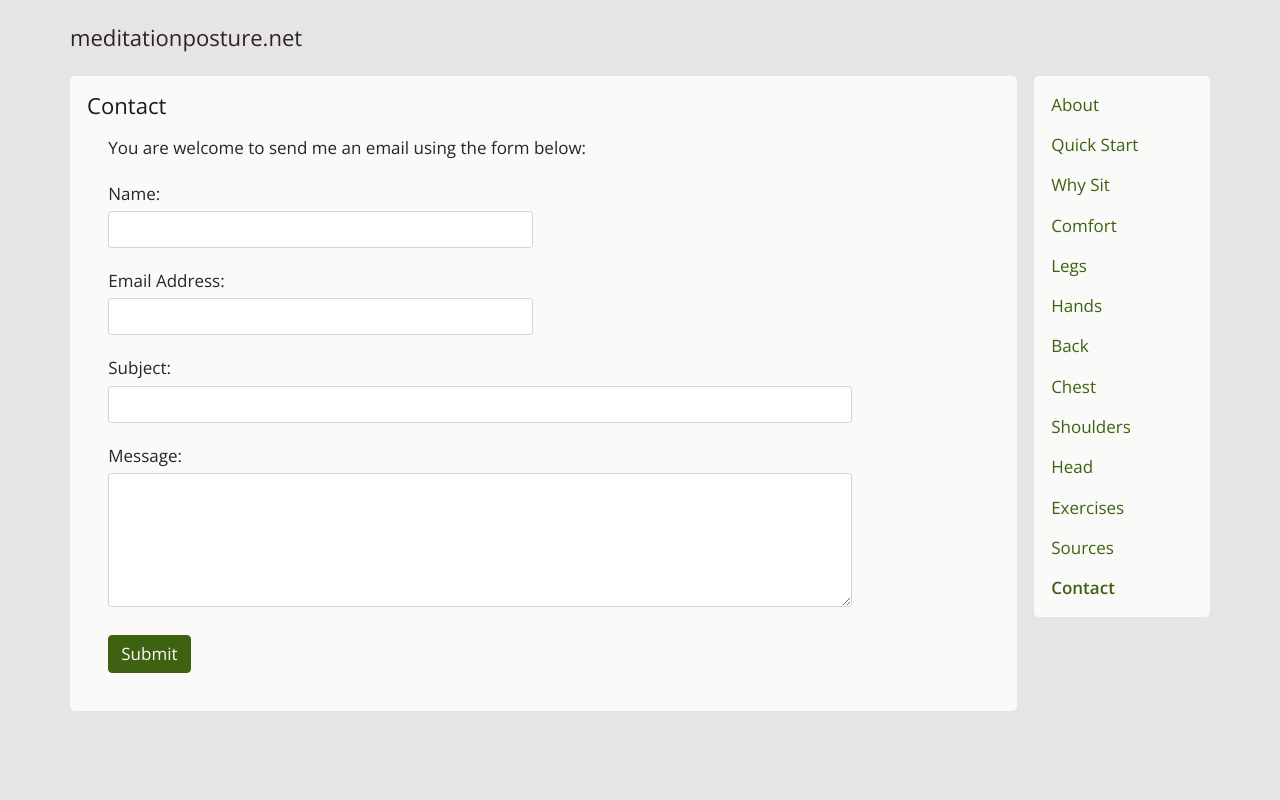
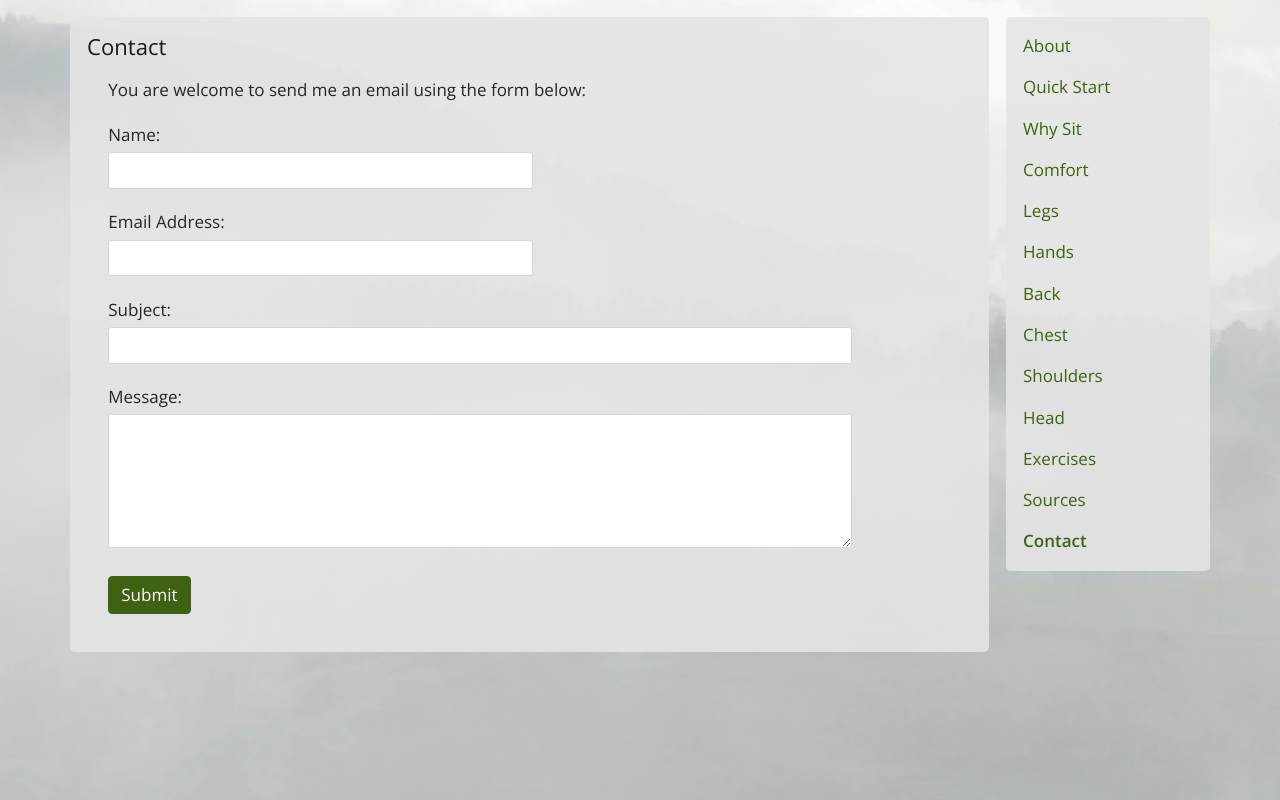
Before and after one commit to jamescrg/meditation-posture, a Django app: page /contact/ in a window 1280 px wide. Run offline with Django 3.2, Linux system fonts and the light colour scheme; some libraries are stand-ins or nearby versions.

Commit message:
Redesign pass: misty hills background, CSS grid, htmx, cache busting
- Replace Bootstrap and jQuery with a small CSS grid layout; load htmx
  (boosted navigation) and Alpine from jsDelivr
- Remove the title bar; add a fixed misty hills background image
- Make the sheets light gray and slightly translucent
- Give the navigation a fixed-width sheet that stays in view on scroll
- Add a static_versioned template tag so stylesheet URLs change when
  the files do; link colors.css from the templates instead of @import
- 404 page now extends the main layout

```diff
--- /dev/null
+++ b/app/templatetags/cache_busting.py
@@ -0,0 +1,21 @@
+import os
+
+from django import template
+from django.contrib.staticfiles import finders
+from django.templatetags.static import static
+
+register = template.Library()
+
+
+@register.simple_tag
+def static_versioned(path):
+    """Return the URL of a static file with its modification time appended,
+    so that browsers fetch a fresh copy whenever the file changes."""
+
+    url = static(path)
+    file_path = finders.find(path)
+
+    if file_path:
+        url += "?v=" + str(int(os.path.getmtime(file_path)))
+
+    return url
--- a/static/styles/colors.css
+++ b/static/styles/colors.css
@@ -1,6 +1,10 @@
 /* Tailwind CSS Color Palette as CSS Variables */
 
 :root {
+  /* Average color of the background image, shown while the image loads
+     (a site color, not part of the Tailwind palette) */
+  --bg-color: #d2d4d3;
+
   /* Slate - cool gray, perfect for misty/atmospheric themes */
   --slate-50: #f8fafc;
   --slate-100: #f1f5f9;
--- a/static/styles/styles.css
+++ b/static/styles/styles.css
@@ -1,12 +1,16 @@
 @import url('https://fonts.googleapis.com/css2?family=Open+Sans:ital,wght@0,400;0,600;0,700;1,400&display=swap');
-@import url('/static/styles/colors.css');
 
 /*------------------------------------------------
-base font size
+base
 ------------------------------------------------*/
+
+*, *::before, *::after {
+  box-sizing: border-box;
+}
 
 html {
   font-size: 17px;
+  -webkit-text-size-adjust: 100%;
 }
 
 /*------------------------------------------------
@@ -14,11 +18,22 @@ body and links
 ------------------------------------------------*/
 
 body {
-  /* background: linear-gradient(180deg, var(--stone-200) 0%, var(--stone-50) 60%); */
-  background: var(--stone-200);
+  background: var(--bg-color);
 	color: var(--stone-800);
 	font-family: 'Open Sans', sans-serif;
-  padding-bottom: 2.5rem;
+  font-size: 1rem;
+  line-height: 1.42857143;
+  margin: 0;
+  padding: 1rem 0 2.5rem 0;
+}
+
+/* background image, fixed behind the page */
+body::before {
+  background: var(--bg-color) url('/static/images/misty-hills-bg.webp') center / cover;
+  content: '';
+  inset: 0;
+  position: fixed;
+  z-index: -1;
 }
 
 a, a:visited {
@@ -38,55 +53,31 @@ strong {
 
 
 /*------------------------------------------------
-title navbar
-------------------------------------------------*/
-
-.navbar-title {
-  /* background: linear-gradient(to right, var(--stone-200), var(--stone-50)); */
-  background: var(--stone-200);
-  /* border-bottom: solid 1px var(--stone-400); */
-	font-size: 1.3rem;
-  padding: 1.3rem 0;
-  /* position: sticky; */
-  top: 0;
-  width: 100%;
-  z-index: 1000;
-}
-
-.title-link {
-}
-
-.navbar-title a {
-  color: var(--stone-800);
-  text-decoration: none;
-}
-
-.navbar-title a:hover {
-  color: var(--stone-900);
-}
-
-
-/*------------------------------------------------
 layout
 ------------------------------------------------*/
 
-.content {
-  /* margin-top: 0.5rem; */
+.container {
+  margin: 0 auto;
+  max-width: 1170px;
+  padding: 0 15px;
 }
 
-.row {
-  margin-left: -0.5rem;
-  margin-right: -0.5rem;
+/* the article, with the navigation in its own fixed-width sheet to the right */
+.content {
+  column-gap: 1rem;
+  display: grid;
+  grid-template-columns: minmax(0, 1fr) 12rem;
 }
 
-.col-sm-2, .col-sm-3, .col-sm4,
-.col-sm-8, .col-sm-9, .col-sm-10,.col-sm-11,.col-sm-12{
-  padding-left: 0.5rem;
-  padding-right: 0.5rem;
+@media (max-width: 767px) {
+  .content {
+    grid-template-columns: minmax(0, 1fr);
+  }
 }
 
 .panel-background {
-  background: var(--stone-50);
+  /* light gray, slightly see-through: the percentage is how solid the sheet is */
+  background: color-mix(in srgb, var(--neutral-200) 89%, transparent);
   border-radius: 5px;
   margin-bottom: 1rem;
 	padding: 1rem;
@@ -174,13 +182,7 @@ blockquote {
 navigation
 ------------------------------------------------*/
 
-.nav .panel-background {
-  padding: 0.5rem 1rem;
-}
-
-.nav .list-group-item {
-  background: none;
-	border: none;
+.nav li {
 	font-size: 1rem;
 	padding: 0.5rem 0;
 }
@@ -195,7 +197,17 @@ navigation
 	padding-bottom: 0;
 }
 
+/* the navigation sheet stays in view while the article scrolls */
+.nav .panel-background {
+  max-height: calc(100vh - 2rem);
+  overflow-y: auto;
+  padding: 0.5rem 1rem;
+  position: sticky;
+  top: 1rem;
+}
+
 .nav ul {
+  list-style: none;
 	margin: 0;
 	padding: 0;
 }
@@ -278,13 +305,21 @@ textarea {
   width: 100%;
 }
 
-.btn-default {
+.button {
 	/* background: #b7b7b72b; */
   /* color: #355900; */
   background: var(--lime-800);
   border: solid 1px var(--lime-800);
+  border-radius: 4px;
   color: var(--stone-50);
+  cursor: pointer;
   font-size: 1rem;
+  padding: 6px 12px;
+}
+
+.button:hover {
+  background: var(--lime-700);
+  border-color: var(--lime-700);
 }
 
 input:focus-visible {
--- a/templates/contact.html
+++ b/templates/contact.html
@@ -9,14 +9,14 @@
 
 {{ form.media }}
 
-	<form action="/contact/" class="form-horizontal" method="post" role="form">
+	<form action="/contact/" method="post" role="form" hx-boost="false">
 
     {% csrf_token %}
 
     {{ form.as_p }}
 
     <p>
-      <input type="submit" value="Submit" class="btn btn-default">
+      <input type="submit" value="Submit" class="button">
     </p>
 
 	</form>
--- a/templates/layout.html
+++ b/templates/layout.html
@@ -1,4 +1,6 @@
 <!DOCTYPE html>
+<html lang="en">
+<head>
 
 <meta charset="UTF-8" content="">
 <title>meditationposture.net</title>
@@ -11,11 +13,10 @@
 <!-- preload background image -->
 <link rel="preload" as="image" href="/static/images/misty-field.webp">
 
-<!-- bootstrap stylesheet -->
-<link rel="stylesheet" href="https://maxcdn.bootstrapcdn.com/bootstrap/3.4.0/css/bootstrap.min.css">
-
-<!-- app stylesheets -->
-<link rel="stylesheet" href="/static/styles/styles.css">
+<!-- app stylesheets, versioned so browsers pick up changes -->
+{% load cache_busting %}
+<link rel="stylesheet" href="{% static_versioned 'styles/colors.css' %}">
+<link rel="stylesheet" href="{% static_versioned 'styles/styles.css' %}">
 
 <!-- Google tag (gtag.js) -->
 <script async src="https://www.googletagmanager.com/gtag/js?id=G-6CXHF54ENG"></script>
@@ -27,17 +28,23 @@
   gtag('config', 'G-6CXHF54ENG');
 </script>
 
-<nav class="navbar-title">
-  <div class="container">
-    <a href="/" class="title-link" id="title-link">meditationposture.net</a>
-  </div>
-</nav>
+<!-- htmx and alpine; history navigation reloads the page so that page scripts run -->
+<meta name="htmx-config" content='{"historyCacheSize": 0, "refreshOnHistoryMiss": true}'>
+<script defer src="https://cdn.jsdelivr.net/npm/htmx.org@2.0.11/dist/htmx.min.js"
+    integrity="sha384-2OatzQy1H+Zd/IIrjr1TcuDGqLXeHhbooAyJY1KdQMKnr4LZ22k31GBLdYKHmVjg" crossorigin="anonymous"></script>
+<script defer src="https://cdn.jsdelivr.net/npm/alpinejs@3.17.4/dist/cdn.min.js"
+    integrity="sha384-5/joNqFnRyVWzXp99bHot6RHG+EksGp+USSgZwPar7T9SD9PKKER37n/8bXBAZGd" crossorigin="anonymous"></script>
+
+</head>
+
+<!-- hx-boost: links load the next page without a full page reload -->
+<body hx-boost="true">
 
 <div class="container">
 
-  <div class="row content">
+  <div class="content">
 
-    <div class="col-sm-10 content-left">
+    <div class="content-left">
 
       <div class="panel-background">
         {% block content %}
@@ -48,7 +55,7 @@
 
     </div>
 
-    <div class="col-sm-2 nav">
+    <div class="nav">
 
       <div class="panel-background">
         {% include 'nav.html' %}
@@ -60,6 +67,5 @@
 
 </div>
 
-<!-- bootstrap javascript -->
-<script src="https://ajax.googleapis.com/ajax/libs/jquery/3.3.1/jquery.min.js"></script>
-<script src="https://maxcdn.bootstrapcdn.com/bootstrap/3.4.0/js/bootstrap.min.js"></script>
+</body>
+</html>
--- a/templates/nav.html
+++ b/templates/nav.html
@@ -1,68 +1,68 @@
 
-<ul class="list-group">
+<ul>
 
-    <li class="list-group-item" id="top-nav-menu-item">
+    <li id="top-nav-menu-item">
         <a {% if page == 'about' %} id="focal" {% endif %}
             href="{% url 'page' 'about' %}">About</a>
 	</li>
 
-    <li class="list-group-item">
+    <li>
         <a {% if page == 'start' %} id="focal" {% endif %}
             href="{% url 'page' 'start' %}">Quick Start</a>
 	</li>
 
-    <li class="list-group-item">
+    <li>
         <a {% if page == 'why' %} id="focal" {% endif %}
             href="{% url 'page' 'why' %}">Why Sit</a>
 	</li>
 
-    <li class="list-group-item">
+    <li>
         <a {% if page == 'comfort' %} id="focal" {% endif %}
             href="{% url 'page' 'comfort' %}">Comfort</a>
 	</li>
 
-    <li class="list-group-item">
+    <li>
 		<a {% if page == 'legs' %} id="focal" {% endif %}
             href="{% url 'page' 'legs' %}">Legs</a>
 	</li>
 
-    <li class="list-group-item">
+    <li>
 		<a {% if page == 'hands' %} id="focal" {% endif %}
             href="{% url 'page' 'hands' %}">Hands</a>
 	</li>
 
-    <li class="list-group-item">
+    <li>
 		<a {% if page == 'back' %} id="focal" {% endif %}
             href="{% url 'page' 'back' %}">Back</a>
 	</li>
 
-    <li class="list-group-item">
+    <li>
 		<a {% if page == 'chest' %} id="focal" {% endif %}
             href="{% url 'page' 'chest' %}">Chest</a>
 	</li>
 
-    <li class="list-group-item">
+    <li>
 		<a {% if page == 'shoulders' %} id="focal" {% endif %}
             href="{% url 'page' 'shoulders' %}">Shoulders</a>
 	</li>
 
-    <li class="list-group-item">
+    <li>
 		<a {% if page == 'head' %} id="focal" {% endif %}
             href="{% url 'page' 'head' %}">Head</a>
 	</li>
 
-    <li class="list-group-item">
+    <li>
 		<a {% if page == 'exercises' %} id="focal" {% endif %}
             href="{% url 'page' 'exercises' %}">Exercises</a>
 	</li>
 
-    <li class="list-group-item">
+    <li>
 		<a {% if page == 'sources' %} id="focal" {% endif %}
             href="{% url 'page' 'sources' %}">Sources</a>
     </li>
 
-    <li class="list-group-item" id="bottom-nav-menu-item">
+    <li id="bottom-nav-menu-item">
 		<a {% if page == 'contact' %} id="focal" {% endif %}
-            href="{% url 'page' 'contact' %}">Contact</a>
+            href="{% url 'page' 'contact' %}" hx-boost="false">Contact</a>
     </li>
 </ul>
```
Also changed, not shown: other parts of static/styles/styles.css (+32 -0 lines), templates/404.html (+7 -56 lines), app/templatetags/__init__.py (added), static/images/misty-hills-bg.webp (added).
